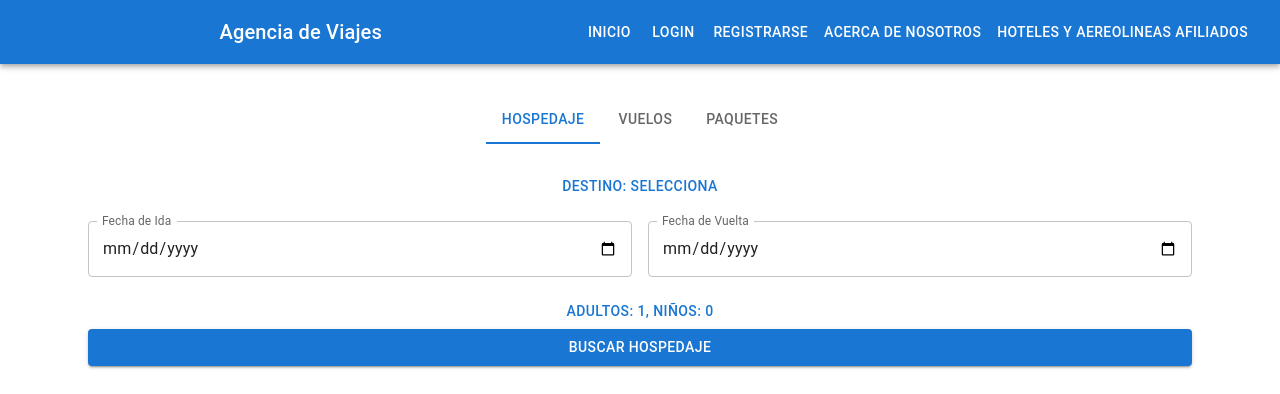
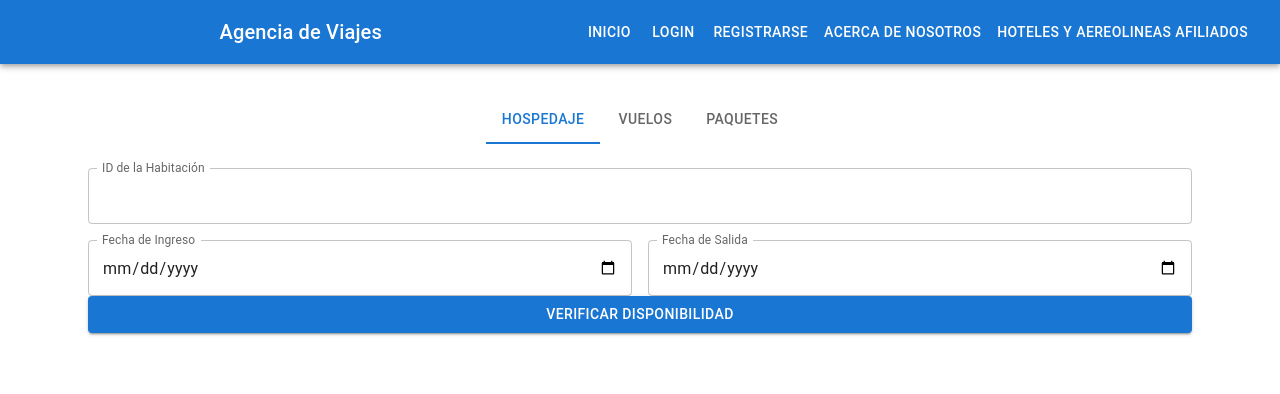
Before and after one commit to Rodas171315/Proyecto-B2B, a React (Create React App) app in the folder Agencia/frontend/agencia-de-viajes/: page / in a window 1280 px wide. Shown: the top 394 px of the page. Built offline with nearby package versions, Linux system fonts and the light colour scheme; no server answers.

Commit message:
Verificar disponibilidad de hoteles con integracion

```diff
--- a/Agencia/frontend/agencia-de-viajes/src/SearchForm.jsx
+++ b/Agencia/frontend/agencia-de-viajes/src/SearchForm.jsx
@@ -1,5 +1,5 @@
 import React, { useState } from 'react';
-import { Button, Dialog, DialogTitle, DialogContent, DialogActions, List, ListItem, ListItemText, TextField, Grid, Container, Typography, Tab, Tabs, Box, Radio, RadioGroup, FormControlLabel, FormControl, FormLabel } from '@mui/material';
+import { Button, Dialog, DialogTitle, DialogContent, DialogActions, TextField, Grid, Container, Typography, Tab, Tabs, Box, Radio, RadioGroup, FormControlLabel, FormControl, FormLabel } from '@mui/material';
 import { useNavigate } from 'react-router-dom';
 
 
@@ -24,18 +24,18 @@ function TabPanel(props) {
 
 const SearchForm = () => {
     const [tabValue, setTabValue] = useState(0);
-    const [openDestino, setOpenDestino] = useState(false);
     const [fechaIda, setFechaIda] = useState('');
     const [fechaVuelta, setFechaVuelta] = useState('');
-    const [openHuéspedes, setOpenHuéspedes] = useState(false);
-    const [adultos, setAdultos] = useState(1);
-    const [niños, setNiños] = useState(0);
     const [destino, setDestino] = useState('');
     const [tipoViaje, setTipoViaje] = useState('redondo');
     const [claseVuelo, setClaseVuelo] = useState('economica');
     const [openDialog, setOpenDialog] = useState(false);
     const [dialogMessage, setDialogMessage] = useState('');
     const [origen, setOrigen] = useState('');
+    const [idHabitacion, setIdHabitacion] = useState('');
+    const [fechaIngreso, setFechaIngreso] = useState('');
+    const [fechaSalida, setFechaSalida] = useState('');
+
 
 
 
@@ -45,34 +45,20 @@ const SearchForm = () => {
         setTabValue(newValue);
     };
 
-    const handleOpenDestino = () => {
-        setOpenDestino(true);
-    };
-
-    const handleCloseDestino = () => {
-        setOpenDestino(false);
-    };
-
-    const handleOpenHuéspedes = () => {
-        setOpenHuéspedes(true);
-    };
-
-    const handleCloseHuéspedes = () => {
-        setOpenHuéspedes(false);
-    };
-
     const navigate = useNavigate();
 
 
     const handleBuscarHospedaje = async () => {
+
+        const idHabitacion = 1;
         const criteriosBusqueda = {
-            ciudad: destino,
-            adultos,
-            niños,
+            idHabitacion,
+            fechaIngreso,
+            fechaSalida,
         };
 
         try {
-            const response = await fetch('http://localhost:8080/static/hospedajes', {
+            const response = await fetch('http://localhost:8080/reservas/verificar-disponibilidad', {
                 method: 'POST',
                 headers: {
                     'Content-Type': 'application/json',
@@ -80,27 +66,23 @@ const SearchForm = () => {
                 body: JSON.stringify(criteriosBusqueda),
             });
 
-            if (!response.ok) throw new Error('Error al buscar hospedajes');
-            const hospedajesEncontrados = await response.json();
+            if (!response.ok) throw new Error('Error al verificar la disponibilidad');
+            const disponibilidad = await response.json();
 
-            if (hospedajesEncontrados.length === 0) {
+            if (disponibilidad.disponible) {
 
-                setDialogMessage('No se encontraron hospedajes disponibles con los criterios proporcionados.');
+                alert('Habitación disponible');
+            } else {
+                setDialogMessage('No hay disponibilidad para las fechas seleccionadas.');
                 setOpenDialog(true);
-            } else {
-
-                navigate('/hospedajes-disponibles', { state: { hospedajes: hospedajesEncontrados } });
-
             }
-
-
         } catch (error) {
-            console.error('Error al buscar hospedajes:', error);
-
-            setDialogMessage('Ocurrió un error al buscar vuelos.');
+            console.error('Error al verificar la disponibilidad:', error);
+            setDialogMessage('Ocurrió un error al verificar la disponibilidad.');
             setOpenDialog(true);
         }
     };
+
 
     const handleBuscarVuelos = async () => {
         const criteriosBusqueda = {
@@ -167,79 +149,34 @@ const SearchForm = () => {
             <TabPanel value={tabValue} index={0}>
                 <Grid container spacing={2}>
                     <Grid item xs={12}>
-                            <Button onClick={handleOpenDestino} fullWidth>Destino: {destino || 'Selecciona'}</Button>
-                            <Dialog onClose={handleCloseDestino} open={openDestino}>
-                                <DialogTitle>Elige un destino</DialogTitle>
-                                <List>
-                                    <ListItem button onClick={() => { setDestino('Cancún, México'); handleCloseDestino(); }}>
-                                        <ListItemText primary="Cancún, México" />
-
-                                    </ListItem>
-                                    <ListItem button onClick={() => { setDestino('Kyoto, Japón'); handleCloseDestino(); }}>
-                                        <ListItemText primary="PKyoto, Japón" />
-                                    </ListItem>
-                                    <ListItem button onClick={() => { setDestino('Roma, Italia'); handleCloseDestino(); }}>
-                                        <ListItemText primary="Roma, Italia" />
-                                    </ListItem>
-                                    <ListItem button onClick={() => { setDestino('Nueva York, EE.UU.'); handleCloseDestino(); }}>
-                                        <ListItemText primary="Nueva York, EE.UU." />
-                                    </ListItem>
-                                    <ListItem button onClick={() => { setDestino('Cape Town, Sudáfrica'); handleCloseDestino(); }}>
-                                        <ListItemText primary="Cape Town, Sudáfrica" />
-                                    </ListItem>
-                                    <ListItem button onClick={() => { setDestino('Sidney, Australia'); handleCloseDestino(); }}>
-                                        <ListItemText primary="Sidney, Australia" />
-                                    </ListItem>
-                                </List>
-                            </Dialog>
-                        </Grid>
-                        <Grid item xs={12} sm={6}>
                         <TextField
-                            label="Fecha de Ida"
-                            type="date"
+                            label="ID de la Habitación"
+                            type="number"
+                            fullWidth
+                            value={idHabitacion}
+                            onChange={(e) => setIdHabitacion(e.target.value)}
                             InputLabelProps={{ shrink: true }}
-                            fullWidth
-                            value={fechaIda}
-                            onChange={(e) => setFechaIda(e.target.value)}
                         />
                     </Grid>
                     <Grid item xs={12} sm={6}>
                         <TextField
-                            label="Fecha de Vuelta"
+                            label="Fecha de Ingreso"
                             type="date"
                             InputLabelProps={{ shrink: true }}
                             fullWidth
-                            value={fechaVuelta}
-                            onChange={(e) => setFechaVuelta(e.target.value)}
-                            disabled={tipoViaje === 'sencillo'}
+                            value={fechaIngreso}
+                            onChange={(e) => setFechaIngreso(e.target.value)}
                         />
                     </Grid>
-                        <Grid item xs={12}>
-                            <Button onClick={handleOpenHuéspedes} fullWidth>Adultos: {adultos}, Niños: {niños}</Button>
-                            <Dialog onClose={handleCloseHuéspedes} open={openHuéspedes}>
-                                <DialogTitle>Selecciona el número de huéspedes</DialogTitle>
-                                <List>
-                                    <ListItem>
-                                        <ListItemText primary="Adultos" />
+                    <Grid item xs={12} sm={6}>
                         <TextField
-                                            type="number"
-                                            value={adultos}
-                                            onChange={(e) => setAdultos(Number(e.target.value))}
-                                            InputProps={{ inputProps: { min: 1 } }}
+                            label="Fecha de Salida"
+                            type="date"
+                            InputLabelProps={{ shrink: true }}
+                            fullWidth
+                            value={fechaSalida}
+                            onChange={(e) => setFechaSalida(e.target.value)}
                         />
-                                    </ListItem>
-                                    <ListItem>
-                                        <ListItemText primary="Niños" />
-                                        <TextField
-                                            type="number"
-                                            value={niños}
-                                            onChange={(e) => setNiños(Number(e.target.value))}
-                                            InputProps={{ inputProps: { min: 0 } }}
-                                        />
-                                    </ListItem>
-                                </List>
-                                <Button onClick={handleCloseHuéspedes} color="primary">Aceptar</Button>
-                            </Dialog>
                     </Grid>
                 </Grid>
 
@@ -252,8 +189,12 @@ const SearchForm = () => {
                         <Button onClick={() => setOpenDialog(false)}>Cerrar</Button>
                     </DialogActions>
                 </Dialog>
-                    <Button variant="contained" color="primary" fullWidth onClick={handleBuscarHospedaje}>Buscar Hospedaje</Button>
+
+                <Button variant="contained" color="primary" fullWidth onClick={handleBuscarHospedaje}>
+                    Verificar Disponibilidad
+                </Button>
             </TabPanel>
+
             <TabPanel value={tabValue} index={1}>
                 <Grid container spacing={2}>
                 <Grid item xs={12} sm={6}>
```
Also changed, not shown: 2 other files (tests, documents, lock files or other folders). Lines whose indentation alone changed are shown as unchanged.
